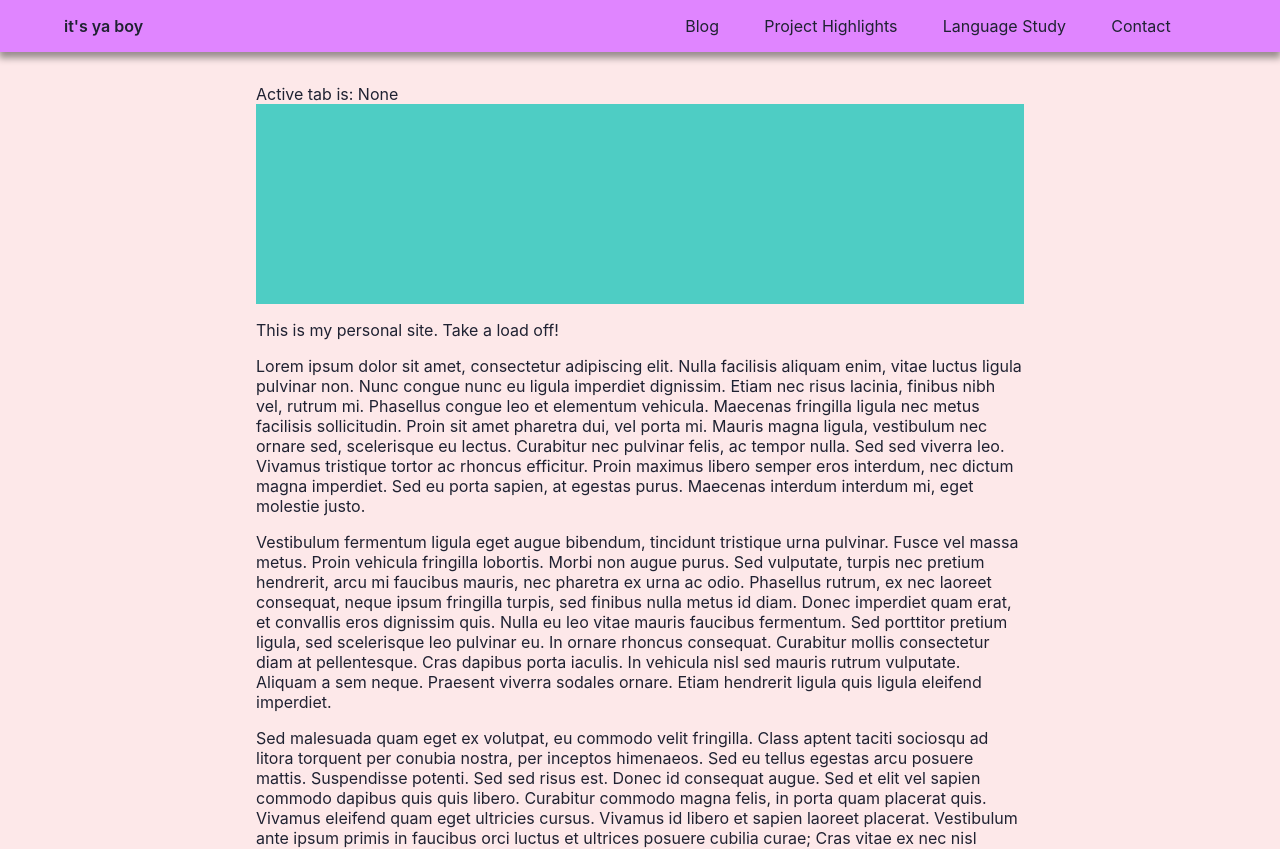
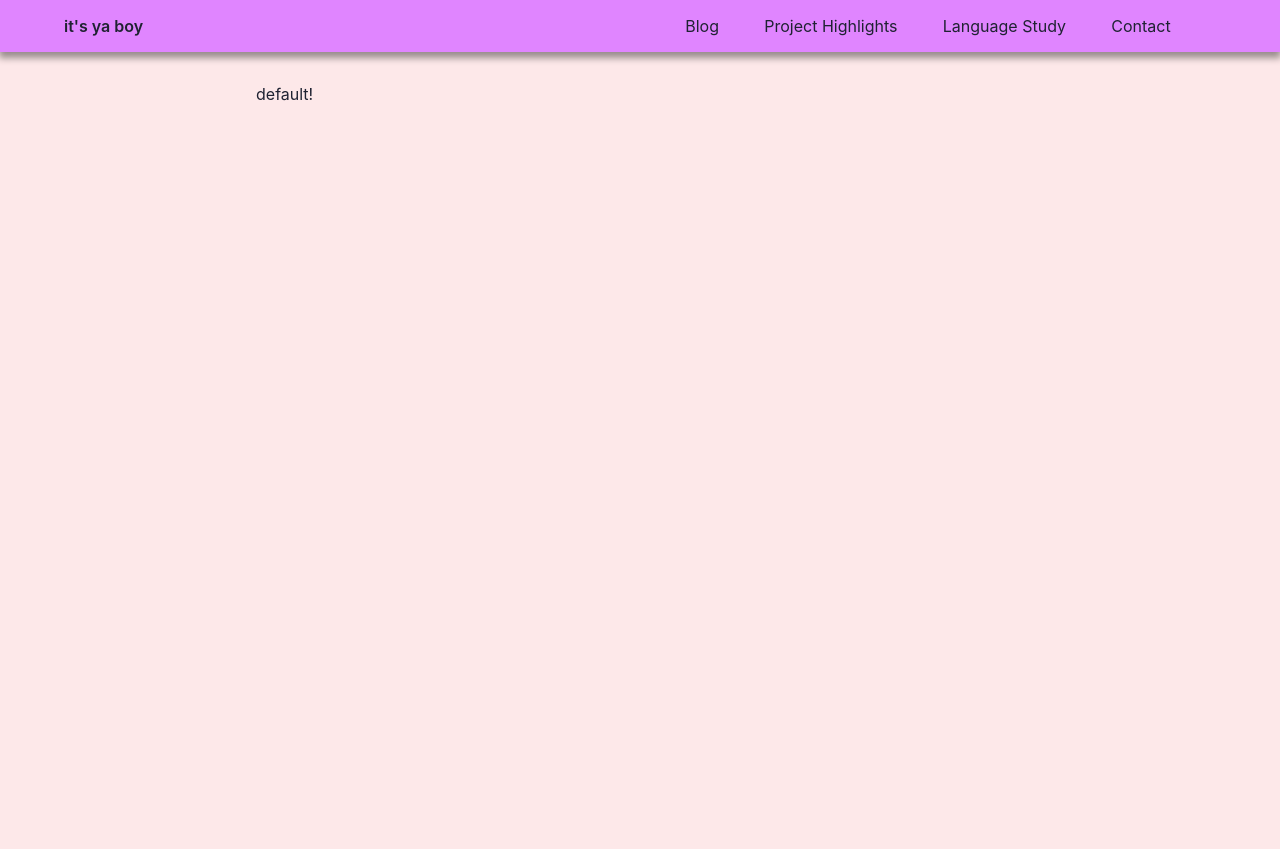
Before and after one commit to bern/bern.github.io, a React (Create React App) app: page / in a window 1280 px wide. Shown: the top 849 px of the page. After the commit the page ends 800 px from the top, so only its background shows below. Built offline with nearby package versions, Linux system fonts and the light colour scheme.

Commit message:
adding react-router-dom

```diff
--- a/package.json
+++ b/package.json
@@ -12,6 +12,7 @@
     "@types/react-dom": "^17.0.11",
     "react": "^17.0.2",
     "react-dom": "^17.0.2",
+    "react-router-dom": "^6.2.1",
     "react-scripts": "5.0.0",
     "typescript": "^4.5.5",
     "web-vitals": "^2.1.4"
--- a/src/App.css
+++ b/src/App.css
@@ -1,5 +1,10 @@
 body {
   background-color: #fde8e9;
+  color: #1f2232;
+}
+
+a {
+  text-decoration: none;
   color: #1f2232;
 }
 
--- a/src/App.tsx
+++ b/src/App.tsx
@@ -4,6 +4,7 @@ import './App.css';
 import { TabBar, TabName } from './components/TabBar';
 import { BlogTab } from './components/BlogTab';
 import { Layout } from './components/Layout';
+import { BrowserRouter as Router, Route, Routes } from 'react-router-dom';
 
 function App() {
   const [activeTab, setActiveTab] = useState<TabName>('None');
@@ -42,12 +43,16 @@ function App() {
   }
 
   return (
-    <>
+    <Router>
       <TabBar activeTab={activeTab} onTabChange={(tab: TabName) => {setActiveTab(tab)}}/>
       <Layout>
-        {mainContent}
+        <Routes>
+          <Route path={'/home'} element={mainContent}/>
+          <Route path={'/blog'} element={<BlogTab/>}/>
+          <Route path={'*'} element={<>default!</>}/>
+        </Routes>
       </Layout>
-    </>
+    </Router>
   );
 }
 
--- a/src/components/TabBar.tsx
+++ b/src/components/TabBar.tsx
@@ -1,4 +1,5 @@
 import { useState } from "react";
+import { Link } from "react-router-dom";
 
 export type TabName = 'Blog' | 'Project Highlights' | 'Language Study' | 'Contact' | 'None';
 const TabList: TabName[] = ['Blog', 'Project Highlights', 'Language Study', 'Contact'];
@@ -19,18 +20,18 @@ export const TabBar = ({onTabChange, activeTab}: {onTabChange: (tab: TabName) =>
 
             //-webkit-box-shadow: 0px 5px 7px -2px rgba(0,0,0,0.63);
         }}>
-            <div style={{ flexBasis: '50%', fontWeight: '600' }}>it's ya boy</div>
+            <div style={{ flexBasis: '50%', fontWeight: '600' }}><Link to="home">it's ya boy</Link></div>
             <div style={{ flexBasis: '50%', display: 'flex', flexGrow: '1', flexDirection: 'row', justifyContent: 'space-evenly' }}>
                 {TabList.map((tabName: TabName) => {
                     return (
-                        <div
+                        <Link to={tabName.toLowerCase().replace(' ', '')}
                             onClick={() => {
                                 onTabChange(tabName);
                             }}
                             style={{ cursor: 'pointer', fontWeight: activeTab === (tabName) ? 800 : 400 }}
                         >
                             {tabName}
-                        </div>
+                        </Link>
                     )
                 })}
             </div>
```
Also changed, not shown: 1 other file (tests, documents, lock files or other folders).
